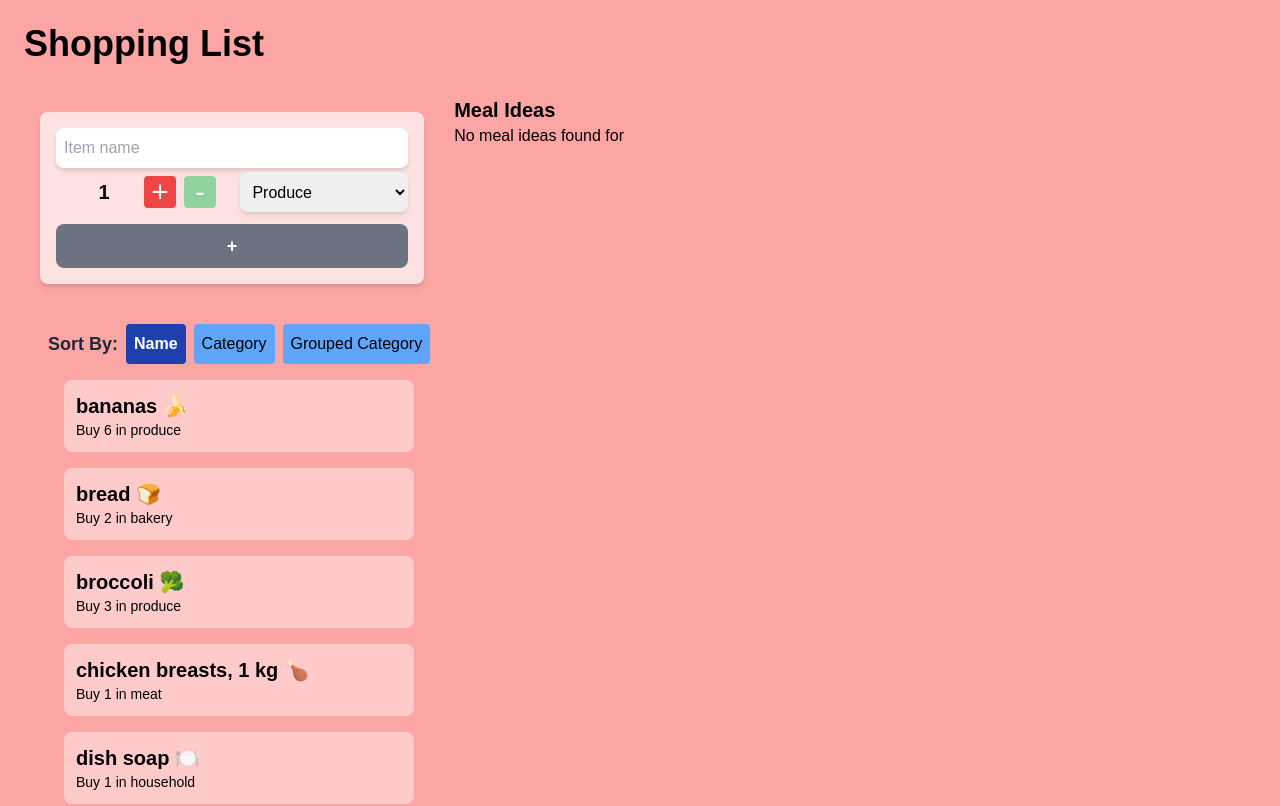
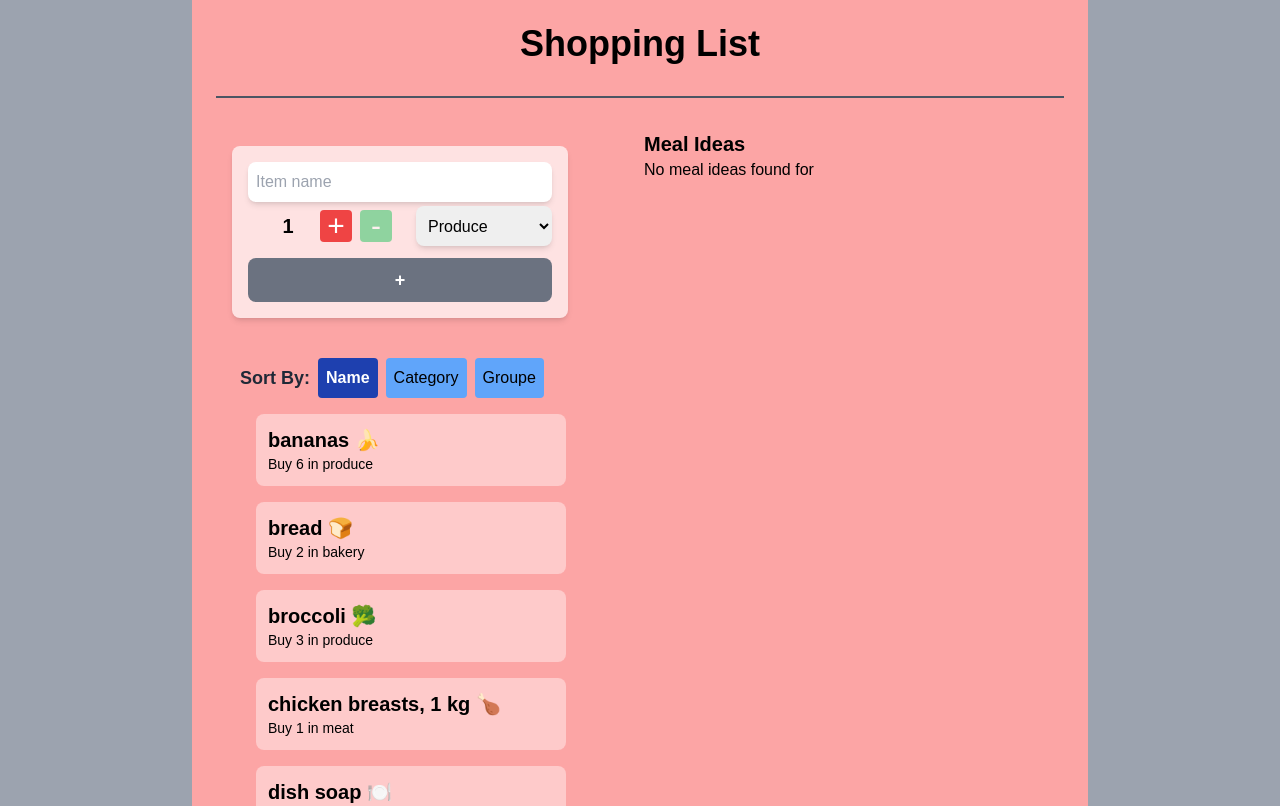
Before and after one commit to wNv-paCe/cprg306-assignments, a Next.js app: page /week-8 in a window 1280 px wide. Shown: the top 806 px of the page. Built offline with nearby package versions, Linux system fonts and the light colour scheme.

Commit message:
Fixed style and layout

```diff
--- a/app/week-8/item-list.js
+++ b/app/week-8/item-list.js
@@ -59,7 +59,7 @@ export function ItemList({ items, onItemSelect }) {
               : "bg-blue-400 text-black"
           }`}
         >
-          Grouped Category
+          Groupe
         </button>
       </div>
 
--- a/app/week-8/item.js
+++ b/app/week-8/item.js
@@ -2,7 +2,7 @@ export default function Item(props) {
   return (
     <li
       onClick={props.onSelect}
-      className="bg-red-200 rounded-lg p-3 m-4 cursor-pointer hover:bg-red-500"
+      className="bg-red-200 rounded-lg p-3 m-4 w-5/6 cursor-pointer hover:bg-red-400"
     >
       <div>
         <h1 className="text-xl font-extrabold text-black">{props.name}</h1>
--- a/app/week-8/meal-ideas.js
+++ b/app/week-8/meal-ideas.js
@@ -76,7 +76,7 @@ export function MealIdeas({ ingredient }) {
               <li
                 key={meal.idMeal}
                 onClick={() => handleMealClick(meal.idMeal)}
-                className="cursor-pointer hover:bg-red-500 bg-red-200 rounded-lg p-2 my-1 w-96 text-black"
+                className="cursor-pointer hover:bg-red-400 bg-red-200 rounded-lg p-2 my-1 w-96 text-black"
               >
                 {/* Meal name */}
                 <h3 className="font-semibold">{meal.strMeal}</h3>
--- a/app/week-8/new-item.js
+++ b/app/week-8/new-item.js
@@ -35,7 +35,7 @@ export function NewItem({ onAddItem }) {
 
   return (
     <main>
-      <div className="w-96 shadow-md bg-red-100 p-4 m-4 rounded-lg">
+      <div className="w-4/5 shadow-md bg-red-100 p-4 m-4 rounded-lg">
         <form onSubmit={handleSubmit}>
           {/* Name input */}
           <input
--- a/app/week-8/page.js
+++ b/app/week-8/page.js
@@ -23,19 +23,24 @@ export default function Page() {
   };
 
   return (
-    <main className="bg-red-300 p-6">
-      <h1 className="text-4xl font-extrabold mb-8 text-black">Shopping List</h1>
-      <div className="flex">
+    <div className="bg-gray-400 min-h-screen flex justify-center items-center">
+      <main className="bg-red-300 p-6 flex flex-col items-center w-full max-w-4xl">
+        <h1 className="text-4xl font-extrabold mb-8 text-black text-center">
+          Shopping List
+        </h1>
+        <hr className="border-t-2 border-gray-600 w-full mb-8" />
+        <div className="flex justify-between w-full">
           {/* Left Part */}
-        <div>
+          <div className="w-1/2 pr-1">
             <NewItem onAddItem={handleAddItem} />
             <ItemList items={items} onItemSelect={handleItemSelect} />
           </div>
           {/* Right Part */}
-        <div>
+          <div className="w-1/2 pl-1">
             <MealIdeas ingredient={selectedItemName} />
           </div>
         </div>
       </main>
+    </div>
   );
 }
```
Lines whose indentation alone changed are shown as unchanged.
